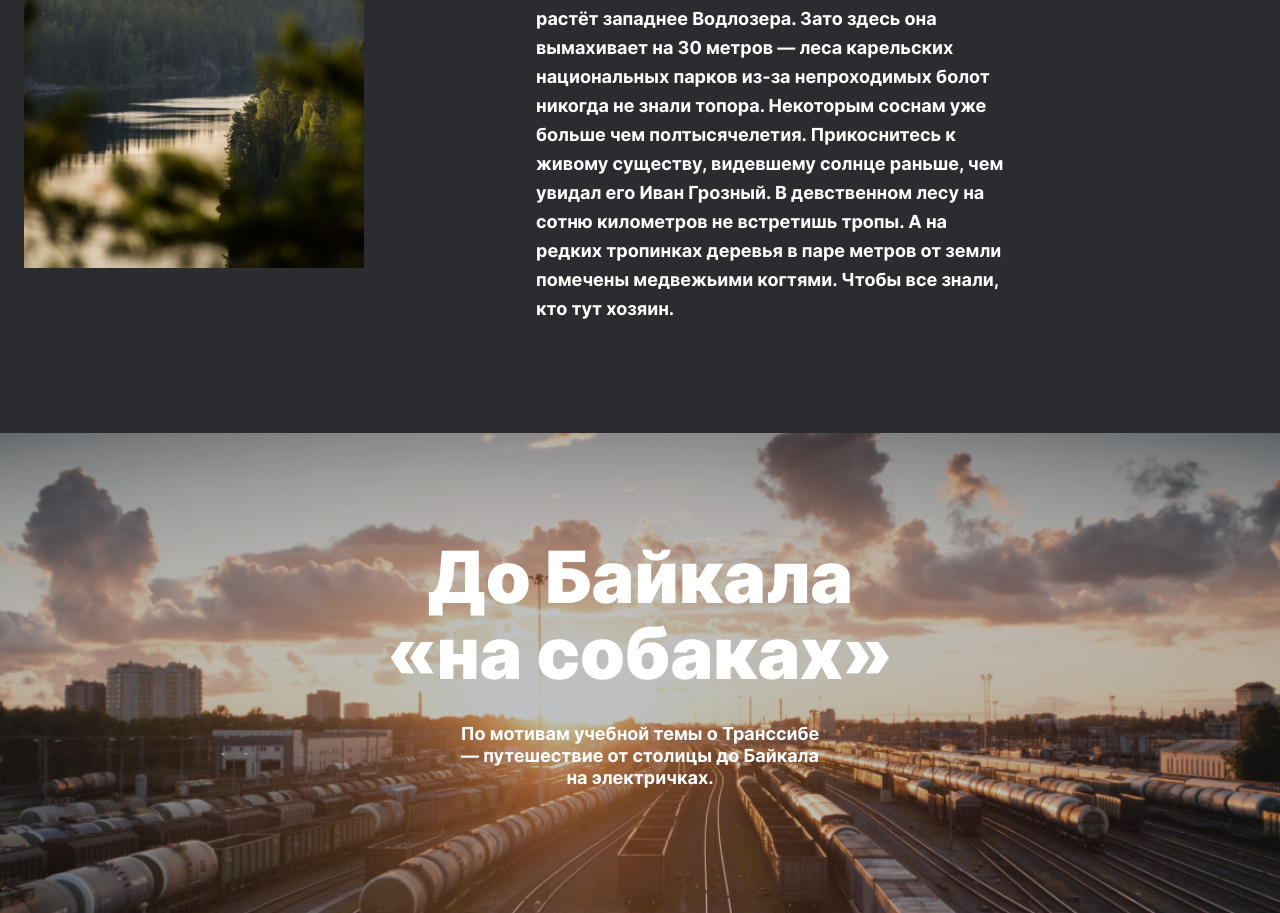
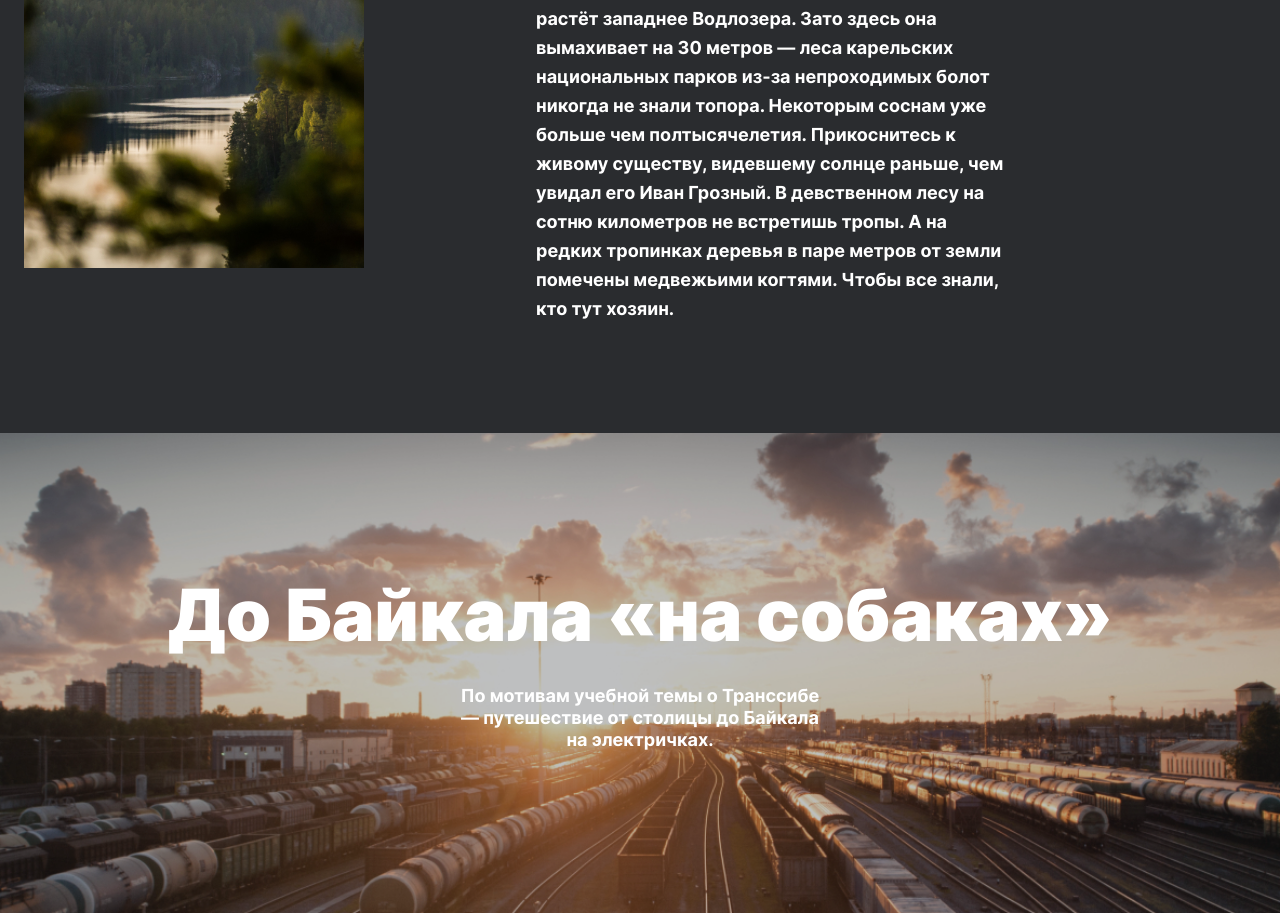
Before and after one commit to RinVeber/russian-travel, a plain HTML site: page index.html in a window 1280 px wide. Shown: the part 5183-6096 px from the top of the page. Drawn offline with Linux system fonts and the light colour scheme; files whose address does not match are found by name.

Commit message:
commit_fix_2

```diff
--- a/index.html
+++ b/index.html
@@ -222,7 +222,7 @@
                 <a href="https://stampsy.com/na-elektrichkakh-do-baikala" class="cover__link">
                     <div class="cover__overlay"></div>
                     <h2 class="section-title cover__title">
-                        До Байкала <br> «на собаках»
+                        До Байкала «на собаках»
                     </h2>
                     <p class="section-subtitle cover__subtitle">
                         По мотивам учебной темы о Транссибе — путешествие от столицы до Байкала на электричках.
@@ -247,3 +247,4 @@
         </footer>
     </div>
 </body>
+</html>
```
